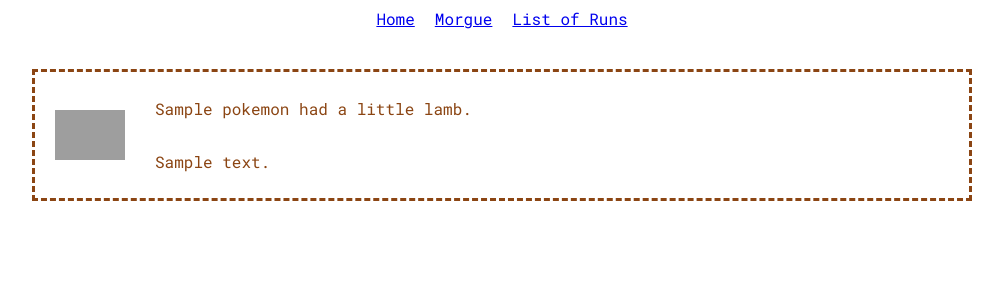
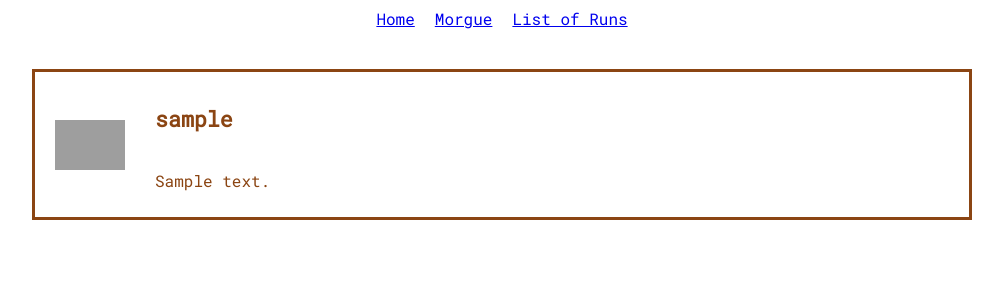
Before and after one commit to nacleric/nuzlocke-ssg, a Python web app: template static/templates/pokemon_list.html in a window 1280 px wide. Shown: the top 300 px of the page, without its empty margins (138-1141 px from the left). Run offline with Jinja, Linux system fonts and the light colour scheme; the template is opened without the code that fills it: most values are stand-ins (such as "Sample title", 1, 10 or a date in 2020); grey boxes are pictures that could not be loaded.

Commit message:
fixed generate_pokemon_list()

```diff
--- a/sprite_dl.py
+++ b/sprite_dl.py
@@ -90,12 +90,14 @@ def delete_sprites(c: Config) -> None:
 def main(c: Config) -> None:
     """ Tokenizes pokemon json data """
 
-    data = open_file(c)
+    with open(f"{c.CONTENT_POKEMON_DIR}/pokemon.json", "r") as file:
+        data = json.load(file)
 
     delete_sprites(c)
+
     for i in data:
         pokemon = PokemonData(i["pokemon"], i["nickname"], i["shiny"], i["description"])
-        download_sprite(pokemon, config)
+        download_sprite(pokemon, c)
 
 
 if __name__ == "__main__":
--- a/static/stylesheets/styles.css
+++ b/static/stylesheets/styles.css
@@ -42,7 +42,7 @@ hr {
   width: 200px;
   background-color: #bbb;
   border-radius: 50%;
-  border-style: dashed;
+  border-style: solid;
   display: block;
 }
 
@@ -78,7 +78,7 @@ hr {
 
 .team-section-box {
   /* subject to change */
-  border-style: dashed;
+  border-style: solid;
   width: 100px;
   padding: 30px;
   margin-bottom: 10px;
@@ -109,7 +109,7 @@ hr {
   /* Flexbox */
   display: flex;
   /* style */
-  border-style: dashed;
+  border-style: solid;
   padding: 10px;
   margin-left: 20px;
   margin-right: 20px;
@@ -130,16 +130,14 @@ hr {
 }
 
 .pokemon-list-item-text {
-  /* Flexbox */
   display: flex;
   flex-direction: column;
-  justify-content: flex-start;
-  /* style */
   margin-left: 20px
 }
 
 .pokemon-list-item-text-nickname {
   font-size: 1.35rem;
+  font-weight: bold;
 }
 
 .pokemon-list-item-text-description {
@@ -150,6 +148,7 @@ hr {
 }
 
 .posts-item {
+  font-size: 1.5rem;
 }
 
 
--- a/static/templates/pokemon_list.html
+++ b/static/templates/pokemon_list.html
@@ -4,10 +4,10 @@
 {% block content %}
   {% for pokemon in pokemons %}
     <div class="pokemon-list-item">
-      <img class="pokemon-list-item-asset" src="./static/sprites/ditto.gif">
+      <img class="pokemon-list-item-asset" src="{{ pokemon.asset_location }}">
       <div class="pokemon-list-item-text">
-        <p class="pokemon-list-item-nickname">{{ pokemon.pokemon }} had a little lamb.</p>
-        <p class="pokemon-list-item-description">{{ pokemon.description }}</p>
+        <p class="pokemon-list-item-text-nickname">{{ pokemon.nickname }}</p>
+        <p class="pokemon-list-item-text-description">{{ pokemon.description }}</p>
       </div>
     </div>
 
--- a/static/templates/posts.html
+++ b/static/templates/posts.html
@@ -4,8 +4,8 @@
 {% block content %}
   <div class="posts-section">
     {% for post in posts %}
-      <div class="post-item">
-        <a href="{{ post.file_location }}" class="post-item-title"> {{ post.title }} </a>
+      <div class="posts-item">
+        <a href="{{ post.file_location }}" class="posts-item-title"> {{ post.title }} </a>
       </div>
       <hr>
     {% endfor %}
```
Also changed, not shown: content/team/pokemon.json (+9 -3 lines), main.py (+26 -20 lines), README.md.
